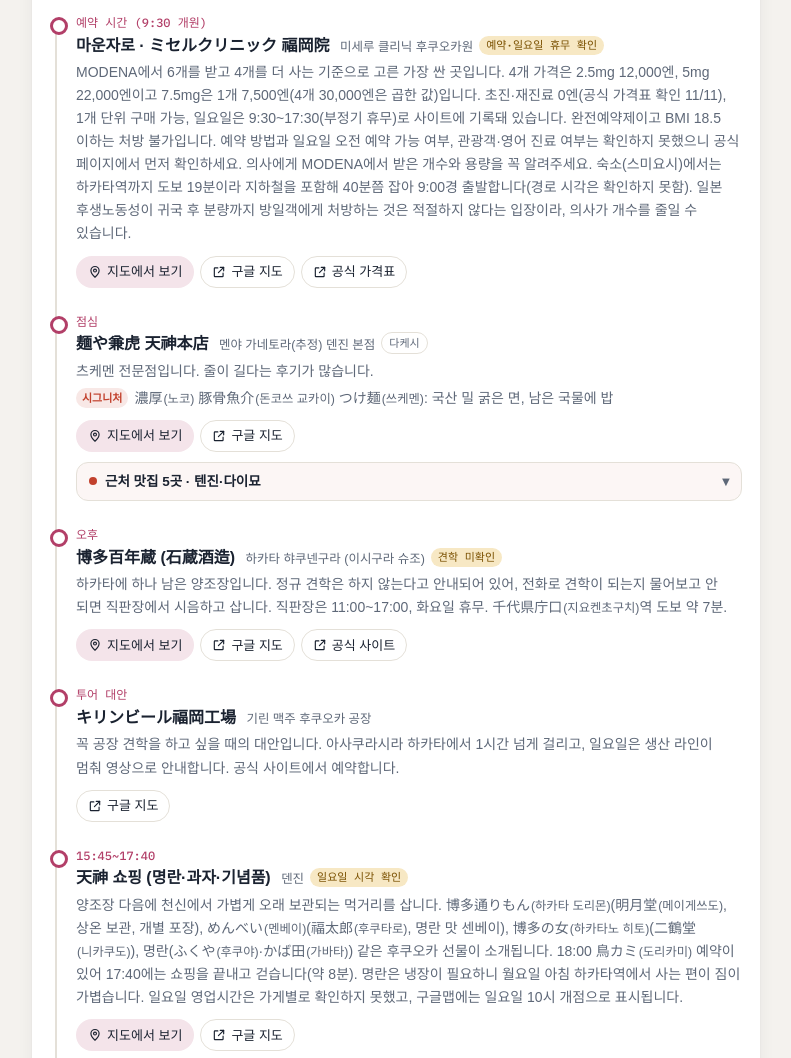
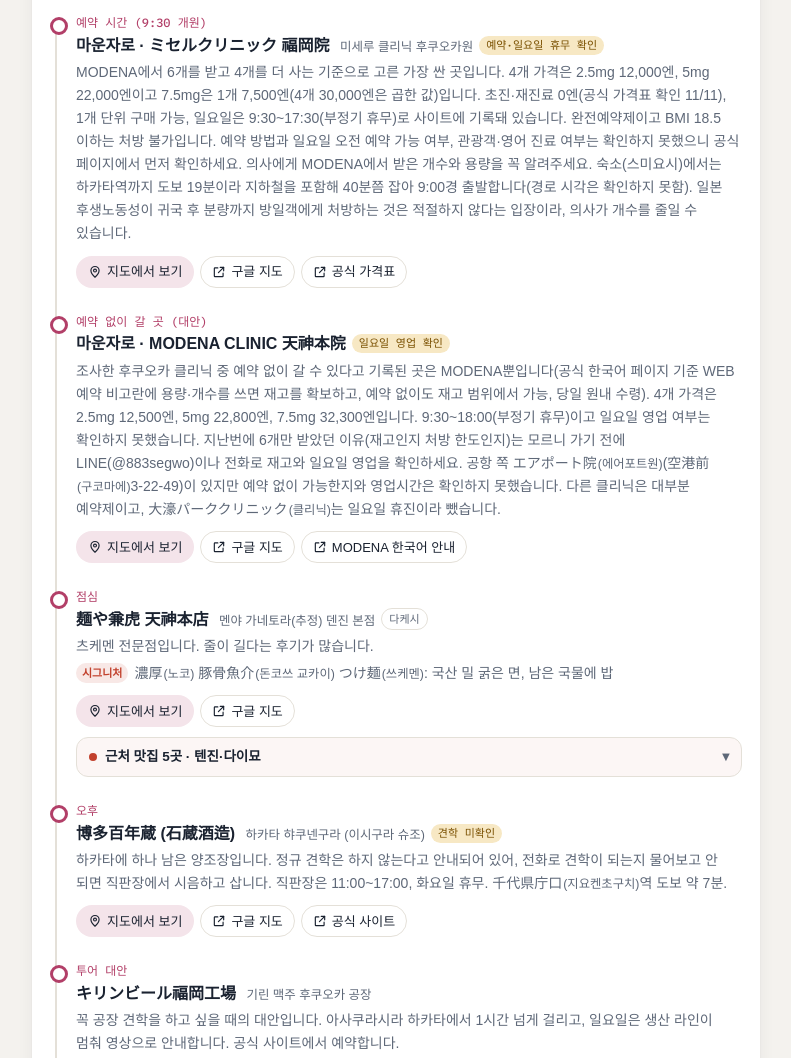
Before and after one commit to davidjeong639/fukuoka-trip, a plain HTML site: page index.html in a window 1280 px wide. Shown: the part 9993-11051 px from the top of the page, without its empty margins (244-1035 px from the left). Drawn offline with nearby package versions, Linux system fonts and the light colour scheme; a web font is replaced by a local one.

Commit message:
Add walk-in alternative (MODENA) for the Sunday Mounjaro purchase
Co-Authored-By: Claude Sonnet 5.5 <noreply@anthropic.com>
Claude-Session: https://claude.ai/code/session_01WaVH6PhkVFBVxcvT37nxsv

```diff
--- a/index.html
+++ b/index.html
@@ -349,7 +349,7 @@ footer{margin-top:32px;color:var(--muted);font:500 12px/1.6 var(--font-mono)}
     </ul>
     <h3 class="subh">4개(4주분) 구매 기준 가격 · 15일(일)</h3>
     <p class="lead" data-kr>MODENA에서 6개를 받은 뒤 4개를 더 사는 기준입니다. 세금 포함 엔 합계이고, 초록색이 그 용량에서 가장 싼 값입니다. 사이트에 이미 적어 둔 클리닉 공식 페이지와 2026년 8~11월 비교 기사 가격으로 계산했습니다. *는 1개 가격이나 첫 처방 조건에서 4배로 곱한 값이라 4개 묶음 가격과 다를 수 있습니다. MODENA 방문 후 일본 후생노동성이 귀국 후 분량까지 방일객에게 처방하는 것은 적절하지 않다는 입장이라, 의사가 개수를 줄일 수 있습니다.</p>
-    <div class="card p4card"><div class="p4wrap"><table class="p4" data-kr><thead><tr><th>클리닉</th><th>2.5mg×4</th><th>5mg×4</th><th>7.5mg×4</th><th>일요일 영업</th></tr></thead><tbody><tr><th>ミセルクリニック 福岡院</th><td class="p4min">12,000</td><td class="p4min">22,000</td><td class="p4min">30,000*</td><td class="p4s">9:30~17:30 (부정기 휴무)</td></tr><tr><th>MODENA CLINIC 天神本院 (이미 방문)</th><td class="">12,500</td><td class="">22,800</td><td class="">32,300</td><td class="p4s">9:30~18:00 (부정기 휴무)</td></tr><tr><th>FONTANA CLINIC</th><td class="">15,800</td><td class="">25,400</td><td class="">40,600</td><td class="p4s">확인 못함</td></tr><tr><th>クララ美容皮膚科 福岡天神院</th><td class="">17,600</td><td class="">35,200</td><td class="">52,800</td><td class="p4s">11:00~20:00, 일요일 확인 못함</td></tr><tr><th>東郷美容形成外科 福岡</th><td class="">17,600*</td><td class="">39,600*</td><td class="">52,800*</td><td class="p4s">완전예약제, 일요일 확인 못함</td></tr><tr><th>ビラビューティークリニック 博多院</th><td class="">20,000</td><td class="">30,000</td><td class="">40,000*</td><td class="p4s">확인 못함</td></tr><tr><th>なないろクリニック</th><td class="">23,200</td><td class="">35,200</td><td class="">42,400</td><td class="p4s">확인 못함</td></tr><tr><th>クリニーク福岡天神</th><td class="">28,600</td><td class="">50,600</td><td class="">확인 못함</td><td class="p4s">확인 못함</td></tr></tbody></table></div></div>
+    <div class="card p4card"><div class="p4wrap"><table class="p4" data-kr><thead><tr><th>클리닉</th><th>2.5mg×4</th><th>5mg×4</th><th>7.5mg×4</th><th>일요일 영업</th></tr></thead><tbody><tr><th>ミセルクリニック 福岡院</th><td class="p4min">12,000</td><td class="p4min">22,000</td><td class="p4min">30,000*</td><td class="p4s">9:30~17:30 (부정기 휴무)</td></tr><tr><th>MODENA CLINIC 天神本院 (이미 방문)</th><td class="">12,500</td><td class="">22,800</td><td class="">32,300</td><td class="p4s">9:30~18:00 (부정기 휴무) · 예약 없이도 가능(재고 범위)</td></tr><tr><th>FONTANA CLINIC</th><td class="">15,800</td><td class="">25,400</td><td class="">40,600</td><td class="p4s">확인 못함</td></tr><tr><th>クララ美容皮膚科 福岡天神院</th><td class="">17,600</td><td class="">35,200</td><td class="">52,800</td><td class="p4s">11:00~20:00, 일요일 확인 못함</td></tr><tr><th>東郷美容形成外科 福岡</th><td class="">17,600*</td><td class="">39,600*</td><td class="">52,800*</td><td class="p4s">완전예약제, 일요일 확인 못함</td></tr><tr><th>ビラビューティークリニック 博多院</th><td class="">20,000</td><td class="">30,000</td><td class="">40,000*</td><td class="p4s">확인 못함</td></tr><tr><th>なないろクリニック</th><td class="">23,200</td><td class="">35,200</td><td class="">42,400</td><td class="p4s">확인 못함</td></tr><tr><th>クリニーク福岡天神</th><td class="">28,600</td><td class="">50,600</td><td class="">확인 못함</td><td class="p4s">확인 못함</td></tr></tbody></table></div></div>
     <p class="mapnote">한국 반입은 11월 11일부터 자가치료 목적이면 최대 12개까지 휴대할 수 있다는 보도가 있습니다(위 안내 기준). 이미 받은 6개와 합치면 10개입니다. 처방 내역과 영수증을 챙기세요.</p>
     <h3 class="subh">텐진·하카타 클리닉 (2.5mg 1개 가격 싼 순)</h3>
     <p class="lead">순위는 2.5mg 1개 가격 기준입니다. 5mg·7.5mg도 함께 적었고, 모두 세금 포함 1개 가격(괄호는 4개 가격)입니다. 클리닉 공식 페이지와 2026년 8~11월 비교 기사 기준이라 바뀌었을 수 있습니다. 바뀌었을 수 있으니 예약할 때 확인하세요. 위치는 구글 지도 기준입니다.</p>
@@ -467,6 +467,7 @@ footer{margin-top:32px;color:var(--muted);font:500 12px/1.6 var(--font-mono)}
       note:"일요일은 쉬는 가게가 많습니다. 鳥カミ, さしす, 兼虎의 영업 여부를 다베로그에서 확인하세요. 博多ごまさば屋는 일요일 휴무입니다.",
       stops:[
         { t:"예약 시간 (9:30 개원)", n:"마운자로 · ミセルクリニック 福岡院", med:1, q:"ミセルクリニック福岡院", ll:[33.5905,130.3955], d:"MODENA에서 6개를 받고 4개를 더 사는 기준으로 고른 가장 싼 곳입니다. 4개 가격은 2.5mg 12,000엔, 5mg 22,000엔이고 7.5mg은 1개 7,500엔(4개 30,000엔은 곱한 값)입니다. 초진·재진료 0엔(공식 가격표 확인 11/11), 1개 단위 구매 가능, 일요일은 9:30~17:30(부정기 휴무)로 사이트에 기록돼 있습니다. 완전예약제이고 BMI 18.5 이하는 처방 불가입니다. 예약 방법과 일요일 오전 예약 가능 여부, 관광객·영어 진료 여부는 확인하지 못했으니 공식 페이지에서 먼저 확인하세요. 의사에게 MODENA에서 받은 개수와 용량을 꼭 알려주세요. 숙소(스미요시)에서는 하카타역까지 도보 19분이라 지하철을 포함해 40분쯤 잡아 9:00경 출발합니다(경로 시각은 확인하지 못함). 일본 후생노동성이 귀국 후 분량까지 방일객에게 처방하는 것은 적절하지 않다는 입장이라, 의사가 개수를 줄일 수 있습니다.", links:[["공식 가격표","https://fukuoka-fujino.com/price/medicine"]], tags:[["warn","예약·일요일 휴무 확인"]] },
+        { t:"예약 없이 갈 곳 (대안)", n:"마운자로 · MODENA CLINIC 天神本院", med:1, q:"モデナクリニック 天神本院", ll:[33.5886,130.3956], d:"조사한 후쿠오카 클리닉 중 예약 없이 갈 수 있다고 기록된 곳은 MODENA뿐입니다(공식 한국어 페이지 기준 WEB 예약 비고란에 용량·개수를 쓰면 재고를 확보하고, 예약 없이도 재고 범위에서 가능, 당일 원내 수령). 4개 가격은 2.5mg 12,500엔, 5mg 22,800엔, 7.5mg 32,300엔입니다. 9:30~18:00(부정기 휴무)이고 일요일 영업 여부는 확인하지 못했습니다. 지난번에 6개만 받았던 이유(재고인지 처방 한도인지)는 모르니 가기 전에 LINE(@883segwo)이나 전화로 재고와 일요일 영업을 확인하세요. 공항 쪽 エアポート院(空港前3-22-49)이 있지만 예약 없이 가능한지와 영업시간은 확인하지 못했습니다. 다른 클리닉은 대부분 예약제이고, 大濠パーククリニック는 일요일 휴진이라 뺐습니다.", links:[["MODENA 한국어 안내","https://modena-clinic.com/mounjaro-kr/"]], tags:[["warn","일요일 영업 확인"]] },
         { t:"점심", n:"麺や兼虎 天神本店", eat:1, near:"daimyo", d:"츠케멘 전문점입니다. 줄이 길다는 후기가 많습니다.", q:"麺や兼虎 天神本店", ll:[33.5872,130.4012], src:"다케시" },
         { t:"오후", n:"博多百年蔵 (石蔵酒造)", d:"하카타에 하나 남은 양조장입니다. 정규 견학은 하지 않는다고 안내되어 있어, 전화로 견학이 되는지 물어보고 안 되면 직판장에서 시음하고 삽니다. 직판장은 11:00~17:00, 화요일 휴무. 千代県庁口역 도보 약 7분.", q:"博多百年蔵 石蔵酒造", links:[["공식 사이트","https://www.ishikura-shuzou.co.jp/"]], tags:[["warn","견학 미확인"]] },
         { t:"투어 대안", n:"キリンビール福岡工場", d:"꼭 공장 견학을 하고 싶을 때의 대안입니다. 아사쿠라시라 하카타에서 1시간 넘게 걸리고, 일요일은 생산 라인이 멈춰 영상으로 안내합니다. 공식 사이트에서 예약합니다.", q:"キリンビール福岡工場" },
```
